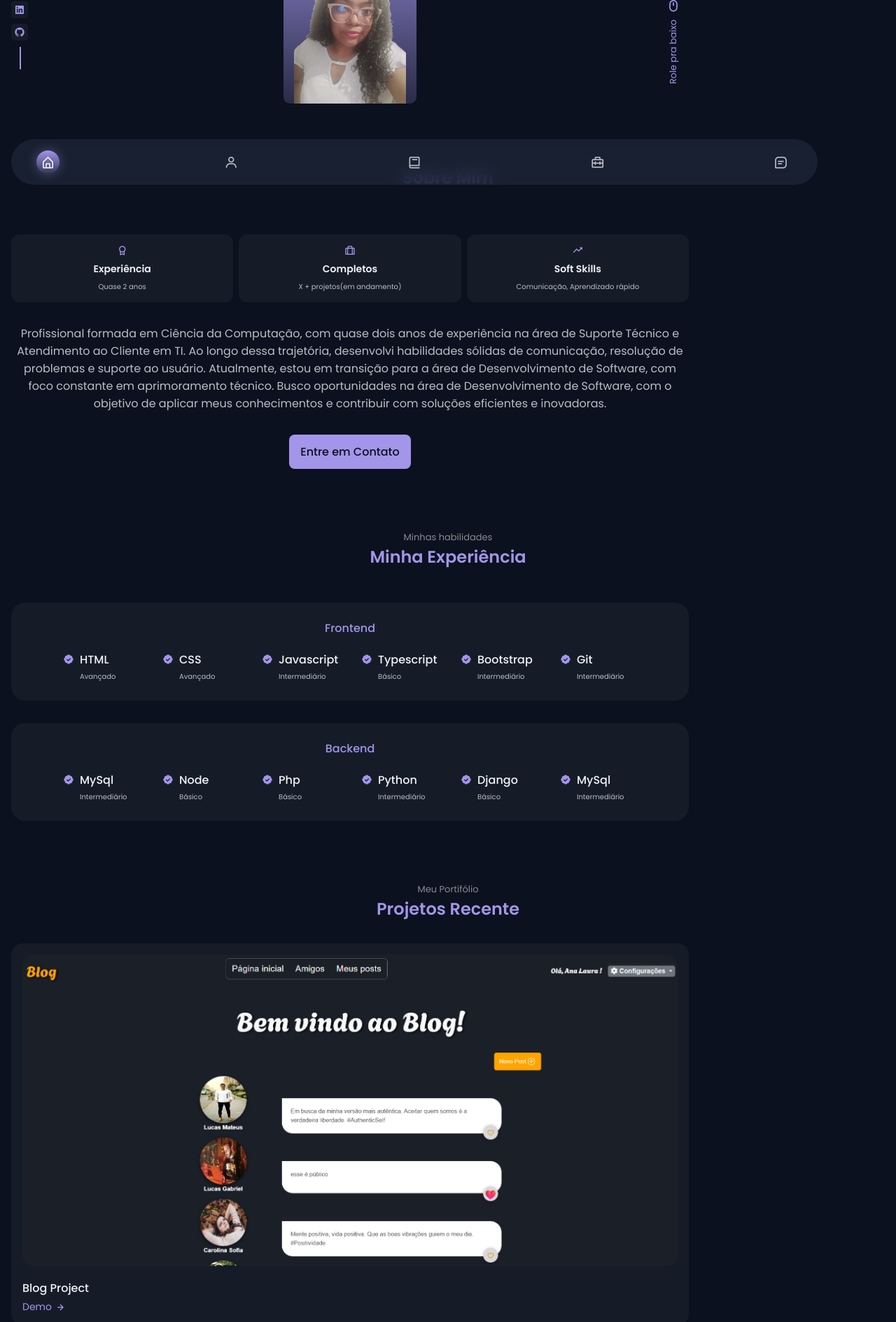
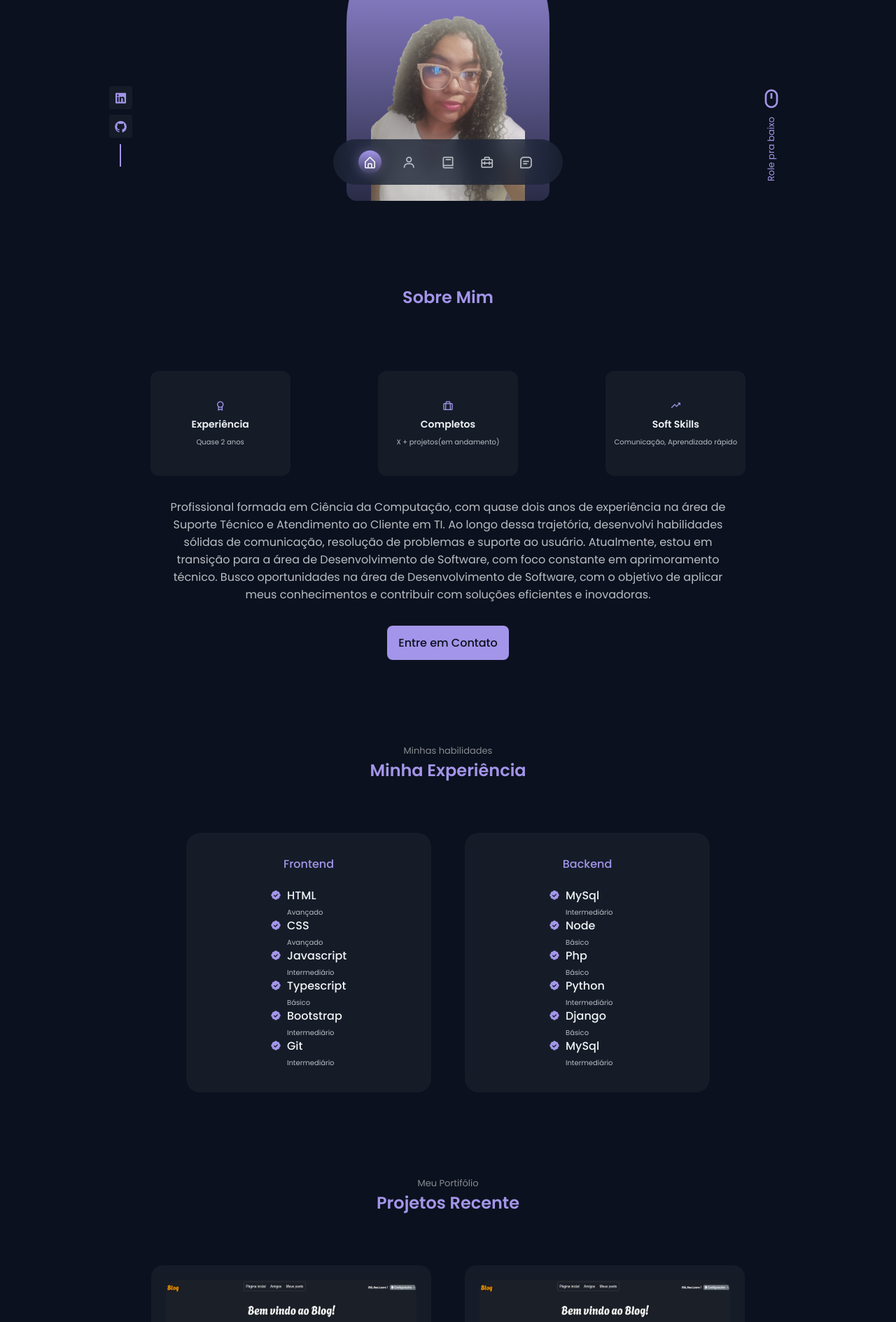
Before and after one commit to hannagabyy/portifolio, a plain HTML site: page index.html in a window 1280 px wide. Shown: the part 520-2409 px from the top of the page at 70% size. Drawn offline with nearby package versions, Linux system fonts and the light colour scheme.

Commit message:
Finalizando a estilização

```diff
--- a/assets/css/styles.css
+++ b/assets/css/styles.css
@@ -486,7 +486,7 @@ body.light-theme{
     font-size: var(--tiny-font-size);
 }
 /* Works/ Projetos */
-.project__coontainer{
+.project__container{
     padding-top: 1rem;
 }
 
@@ -642,3 +642,160 @@ body.light-theme{
 ::-webkit-scrollbar-thumb:hover{
     background-color: hsl(var(--second-hue),8% ,20%);
 }
+
+/* Breakpoints */
+/* Dispositivos pequenos */
+@media screen and (max-width:320px){
+    .nav__menu{
+        padding: 1rem 1.5rem;
+    }
+
+    .home__buttons{
+        flex-direction: column;
+    }
+
+    .home__handle{
+        width: 150px;
+        height: 253px;
+    }
+
+    .home__img{
+        width: 130px;
+    }
+
+    .about__info{
+        grid-template-columns: repeat(2,1fr);
+    }
+
+    .skills__box{
+        column-gap: 1rem;
+    }
+
+    .skills__name{
+        font-size: var(--small-font-size);
+    }
+
+    .project__item{
+        font-size: var(--small-font-size);
+    }
+}
+/* Dispositivos Medios */
+@media screen and (min-width : 576px){
+    .nav__menu{
+        width: 328px;
+        left: 0;
+        right: 0;
+        margin: 0 auto;
+    }
+    .about__info{
+        grid-template-columns: repeat(3,140px);
+        justify-content: center;
+    }
+    .about__description{
+        padding: 0 5rem;
+    }
+
+    .skills__container{
+        justify-content: center;
+    }
+
+    .skills__content{
+        padding: 2rem 4rem;
+    }
+
+    .project__container{
+        justify-content: center;
+    }
+    .project__img{
+        width: 295px;
+    }
+
+    .contact__info{
+        grid-template-columns: 300px;
+        justify-content: center;
+    }
+
+}
+
+@media screen and (min-width : 767px){
+    .work__container{
+        grid-template-columns: repeat(2,max-content);
+    }
+}
+/* Dispositivos largos */
+@media screen and (min-width : 992px) {
+    .container{
+        margin-left : auto;
+        margin-right: auto;
+    }
+
+    .section{
+        padding: 6.5rem 0 1rem;
+    }
+
+    .section__title{
+        margin-bottom: 3.5rem;
+    }
+
+    .nav{
+        height: calc(var(--header-height)+ 1rem);
+    }
+
+    .home__handle{
+        width: 290px;
+        height: 400px;
+    }
+    .home__img{
+        width: 220px;
+    }
+    .home__social-link{
+        padding: .4rem;
+        font-size: 1.25rem;
+    }
+
+    .home__social::after{
+        transform: rotate(90deg) translate(16px, 0);
+    }
+    .home__scroll-icon{
+        font-size: 2rem;
+    }
+
+    .about__container{
+        align-items: center;
+    }
+    .about__info{
+        display: flex;
+        justify-content: space-around;
+    }
+    .about__box{
+        width: 200px;
+        height: 150px;
+        align-content: center;
+    }
+    .skills__container{
+        grid-template-columns: repeat(2, 350px);
+        column-gap:3rem;
+    }
+
+    .project__container{
+        display: flex;
+        flex-wrap: wrap;
+        gap: 3rem;
+    }
+    .project__card{
+        width: 25rem;
+        padding: 1.3rem;
+    }
+    .project__img{
+        width: 400px;
+        height: 200px;
+        margin-bottom: 1rem;
+    }
+    .project__title{
+        margin-bottom: .5rem;
+    }
+    .contact__container{
+        column-gap: 6rem;
+    }
+
+}
```
